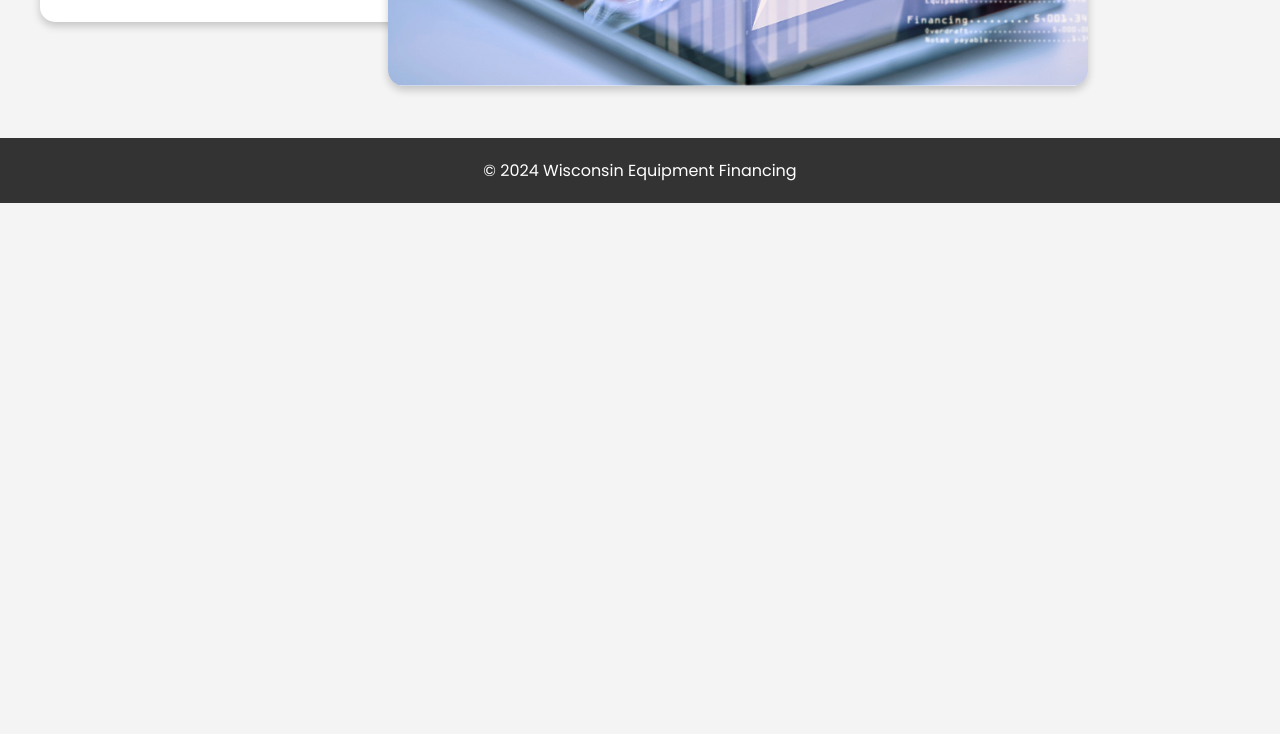
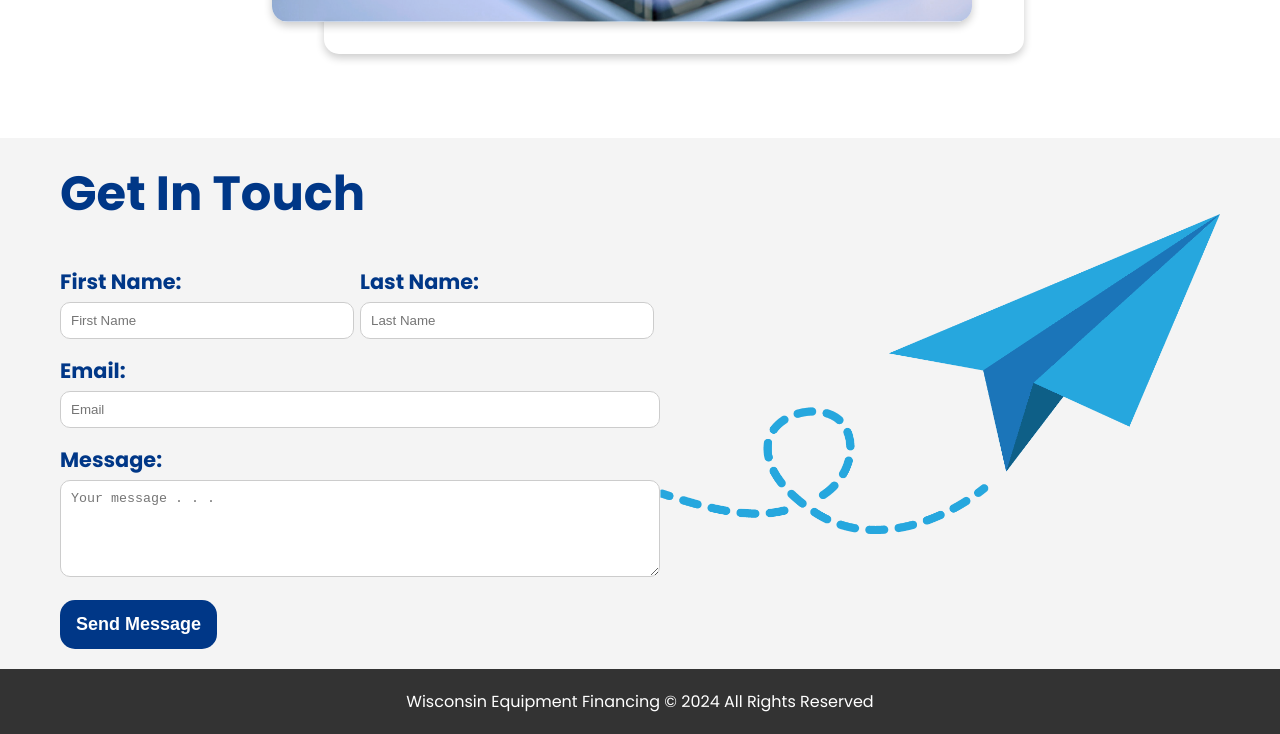
Before and after one commit to a9uv/bs-landing, a plain HTML site: page index.html in a window 1280 px wide. Shown: the part 1929-2663 px from the top of the page. Before the commit the page ends 2132 px from the top, so only its background shows below. Drawn offline with Linux system fonts and the light colour scheme.

Commit message:
pre-parallax

```diff
--- a/index.html
+++ b/index.html
@@ -133,6 +133,12 @@ user experience.
 
                 <div class="sub-section-cards">
 
+                    <div class="comp-img-container">
+                        <img class='comp-approach-img' src="./images/optimize.png">
+                    </div>
+
+
+
                     <div class="comp-approach-card">
                         <h3 class="comp-approach-card-h3">1) Optimize Capital Structure</h3>
                         <p class="comp-approach-card-p">
@@ -157,9 +163,7 @@ user experience.
                             <a href="book.html">Schedule a Consultation</a>
                         </button>
                     </div>
-                    <div class="lease-img-container">
-                        <img class='comp-approach-img' src="./images/optimize.png">
-                    </div>
+
                 </div>
 
 
@@ -291,6 +295,40 @@ user experience.
 
     </section> -->
 
+    <section class="contact">
+        <div class="contact-container">
+            <form class="contact-form"  action="form-handler.php" method="post">
+                <h2 class="contact-h2">Get In Touch</h2>
+                <div class="contact-names">
+                                    <div class="form-group" id="firstname-container">
+                                        <label for="firstName" >First Name:</label>
+                                        <input type="text" id="firstName" name="firstName" placeholder="First Name" required>
+                                    </div>
+                                    <div class="form-group" id="lastname-container">
+                                        <label for="lastName">Last Name:</label>
+                                        <input type="text" id="lastName" name="lastName" placeholder="Last Name" required>
+                                    </div>
+                </div>
+
+                <div class="form-group">
+                    <label for="email">Email:</label>
+                    <input type="email" id="email" name="email" placeholder="Email" required>
+                </div>
+                <div class="form-group">
+                    <label for="message">Message:</label>
+                    <textarea id="message" name="message" rows="5" placeholder="Your message . . ." required></textarea>
+                </div>
+                <div class="form-group">
+                    <button type="submit" class="contact-btn"> <a href="send.html">
+Send Message
+                    </a></button>
+                </div>
+            </form>
+            <img src="./images/paper_plane.webp" class="contact-paper-plane"/>
+        </div>
+
+
+    </section>
 
     <!-- <section class="cta section">
       <div class="container">
@@ -304,7 +342,7 @@ user experience.
 
     <footer>
         <div class="container">
-            <p>&copy; 2024 Wisconsin Equipment Financing</p>
+            <p>Wisconsin Equipment Financing &copy; 2024 All Rights Reserved </p>
         </div>
     </footer>
 </body>
--- a/styles/style.css
+++ b/styles/style.css
@@ -23,6 +23,8 @@ body {
     font-family: "Poppins", sans-serif;
     background-color: #f4f4f4;
     color: #333;
+    perspective: 1px;
+    transform-style: preserve-3d;
 }
 
 .container {
@@ -101,39 +103,17 @@ footer {
     display: grid;
     grid-template-columns: repeat(2,1fr);
 background: linear-gradient(to right, #e9f7ff 0%, #f5fbff 23%, #f5fbff 23%, #ffffff 100%);
-    /* background: url(./images/hero-img.png) no-repeat;
-    background-size: cover;
-    text-align: center;
-    align-items: center;
-    justify-content: center;
-    padding-top: 50px;
-    padding-bottom: 10px;
-    background-color: #25AAE1; */
+    perspective: 1px;
+        transform-style: preserve-3d;
 
 
 
 }
 
+.hero::before{
 
-/* .bg-image{
-    height: 100vh;
-    background: url(./images/hero-img.png) no-repeat;
-    background-size: cover;
+}
 
-} */
-
-/* .hero-sub {
-    min-width: 80%;
-    min-height: 36em;
-    background: url('./images/factory-smile.jpg') no-repeat;
-    background-size: cover;
-    background-position: 50%;
-    max-width: 80%;
-    align-items: center;
-    justify-content: center;
-    margin: 0 auto;
-    border: #EFD100 5px solid;
-} */
 
 
 .left-hero{
@@ -233,6 +213,8 @@ background: linear-gradient(to right, #e9f7ff 0%, #f5fbff 23%, #f5fbff 23%, #fff
     border: none;
     margin-top: 2cqmax;
     letter-spacing: .5px;
+    border: none;
+    cursor: pointer;
 }
 
 .pushable {
@@ -432,7 +414,7 @@ background: linear-gradient(to right, #e9f7ff 0%, #f5fbff 23%, #f5fbff 23%, #fff
 /** SUB SECTION CODE **/
 
 .comp-approach{
-        background-color: #f4f4f4;
+        background-color: white;
         display: flex;
         flex-direction: column;
         align-items: center;
@@ -454,9 +436,11 @@ background: linear-gradient(to right, #e9f7ff 0%, #f5fbff 23%, #f5fbff 23%, #fff
     justify-content: center;
     align-items: center;
     padding: 15px;
-    margin-top: 2rem;
+    margin-top: 4rem;
     z-index: 1;
     height: 540px;
+    position: absolute;
+    right: 16rem;
 }
 
 .comp-approach-img{
@@ -466,12 +450,12 @@ background: linear-gradient(to right, #e9f7ff 0%, #f5fbff 23%, #f5fbff 23%, #fff
     border-radius: 16px;
     text-align: center;
     position: absolute;
-    margin-top: 6rem;
-    right: 10rem;
+    margin-top: 2rem;
+    left: 17rem;
     z-index: 2;
     margin-right: 2rem;
-    object-fit: cover;
-    object-position: 75% 0;
+    /* object-fit: cover; */
+    /* object-position: 75% 0; */
     box-shadow: 0 4px 8px 0 rgba(0, 0, 0, 0.2);
 }
 
@@ -481,7 +465,7 @@ background: linear-gradient(to right, #e9f7ff 0%, #f5fbff 23%, #f5fbff 23%, #fff
 }
 
 .comp-approach-card-h3 {
-    margin: 1rem 1rem;
+    margin: 1rem 2rem;
     font-weight: bold;
     color: #003787;
 }
@@ -525,6 +509,9 @@ background: linear-gradient(to right, #e9f7ff 0%, #f5fbff 23%, #f5fbff 23%, #fff
 .comp-approach-btn a:hover {
     background-color: #fff;
     color: #003787;
+}
+.comp-approach-btn:active {
+    transform: translateY(-2px);
 }
 
 
@@ -716,7 +703,153 @@ background: linear-gradient(to right, #e9f7ff 0%, #f5fbff 23%, #f5fbff 23%, #fff
     background-color: #fff;
     color: #003787;
 }
-/*
 
-        <div class="lease-heading-div"><h2 class="lease-heading heading dark-blue-heading">Leasing & Equipment Finance</h2></div><div class="lease-cards"><div class="lease-card"><p>Our expert team leverages analytics and experience to develop a comprehensive lease management strategy to optimize your operation's capital structure. Our goal is to ensure your leasing is
-     the cheapest and most flexible form of liquidity. </p><button class="lease-btn"><a href="book.html">BOOK NOW</a></button></div>< !-- <div class="lease-img-container"><img class='leasing-img' src="./images/happy_manu.jpeg"></div>--></div> */
+
+/* Reset CSS */
+
+/* Global Styles */
+
+.contact-container {
+    max-width: 1200px;
+    margin: 0 auto;
+    padding: 20px;
+    display: flex;
+}
+
+
+.contact-form {
+    min-width: 600px;
+}
+
+.form-group{
+    margin-top: 1rem;
+}
+.contact-names{
+    display: grid;
+    grid-template-columns:repeat(2,1fr);
+}
+
+#lastName, #firstName{
+    width: calc(98%)
+}
+/* #lastname-container{
+    margin: 0 3rem;
+} */
+
+.contact-paper-plane{
+    width: 35rem;
+    height: 20rem;
+    margin-top: 3.5rem;
+    /* height: 8rem; */
+}
+.contact-h2 {
+    font-size: 2em;
+    margin-bottom: 20px;
+    color: #003787;
+    font-size: 3rem;
+}
+
+.contact-group {
+    margin-bottom: 15px;
+}
+
+label {
+    display: block;
+    margin-bottom: 5px;
+    font-weight: bold;
+    color: #003787;
+    font-size: 1.3rem;
+}
+
+input[type="text"],
+input[type="email"],
+textarea {
+    width: 100%;
+    padding: 10px;
+    border: 1px solid #ccc;
+    border-radius: 10px;
+    outline: none;
+}
+
+textarea {
+    resize: vertical;
+}
+
+.contact-btn {
+    justify-content: center;
+    background-color: #003787;
+    border-radius: 15px;
+    font-weight: 600;
+    font-size: 18px;
+    display: flex;
+    align-items: center;
+    color: white;
+    border: none;
+    cursor: pointer;
+    outline-offset: 2px;
+    transition: .3s;
+}
+
+.comp-approach-btn {
+    justify-content: center;
+    background-color: #003787;
+    border-radius: 5px;
+    font-weight: 600;
+    font-size: 18px;
+    display: flex;
+    align-items: center;
+    position: relative;
+    margin-left: 2rem;
+    /* margin: 0 auto; */
+    margin-top: 2rem;
+}
+
+
+.contact-btn:active {
+    transform: translateY(-2px);
+}
+
+.contact-btn a {
+    text-decoration: none;
+    color: white;
+    font-size: 18px;
+    padding: 14px 16px;
+}
+
+.contact-btn:hover {
+    transition: .1s;
+        border-radius: 5px;
+    border: solid 2px #003787;
+}
+
+.contact-btn a:hover {
+    background-color: #fff;
+    color: #003787;
+}
+
+
+
+
+.comp-approach-btn a {
+    text-decoration: none;
+    /* color: hsl(202, 99%, 42%); */
+    color: white;
+    font-size: 18px;
+    padding: 14px 16px;
+}
+
+.comp-approach-btn:hover {
+    transition: .1s;
+
+    /* background-color: #fff; */
+    border: solid 2px #003787;
+}
+
+.comp-approach-btn a:hover {
+    background-color: #fff;
+    color: #003787;
+}
+
+.comp-approach-btn:active {
+    transform: translateY(-2px);
+}
```
Also changed, not shown: images/paper_plane.webp (added).
